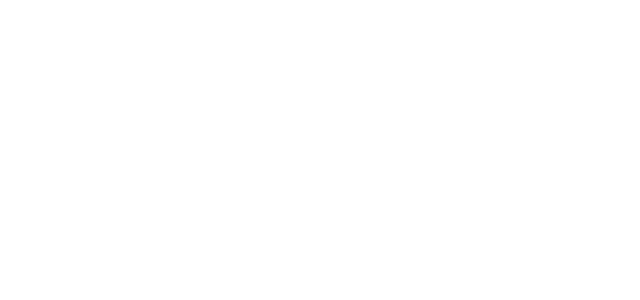
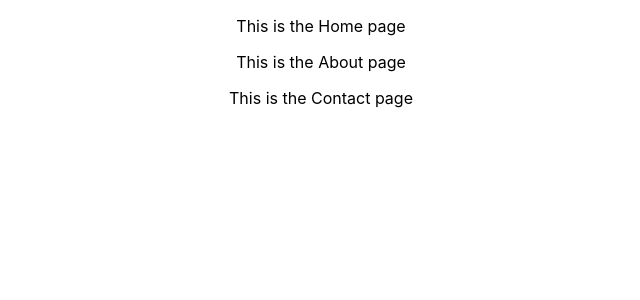
Before and after one commit to Kasaract/ReactWithKhoa, a React (Create React App) app: page / in a window 1280 px wide. Shown: the top 300 px of the page, without its empty margins (319-959 px from the left). Built offline with nearby package versions, Linux system fonts and the light colour scheme.

Commit message:
task 1 update

```diff
--- /dev/null
+++ b/components/About.js
@@ -0,0 +1,13 @@
+import React from "react";
+
+class About extends React.Component {
+    render() {
+        return (
+            <div>
+                <p>This is the About page</p>
+            </div>
+        );
+    }
+};
+
+export default About;
--- /dev/null
+++ b/components/Contact.js
@@ -0,0 +1,13 @@
+import React from "react";
+
+class Contact extends React.Component {
+    render() {
+        return (
+            <div>
+                <p>This is the Contact page</p>
+            </div>
+        );
+    }
+};
+
+export default Contact;
--- /dev/null
+++ b/components/Home.js
@@ -0,0 +1,13 @@
+import React from "react";
+
+class Home extends React.Component {
+    render() {
+        return (
+            <div>
+                <p>This is the Home page</p>
+            </div>
+        );
+    }
+};
+
+export default Home;
--- a/src/App.js
+++ b/src/App.js
@@ -2,12 +2,18 @@
 import logo from './logo.svg';
 import './App.css';
 
+import Home from '../components/Home';
+import About from '../components/About';
+import Contact from '../components/Contact';
+
 function App() {
   return (
-    <div className="App">
-
-    </div>
-  );
+      <div className="App">
+        <Home />
+        <About />
+        <Contact />
+      </div>
+    );
 }
 
 export default App;
```
